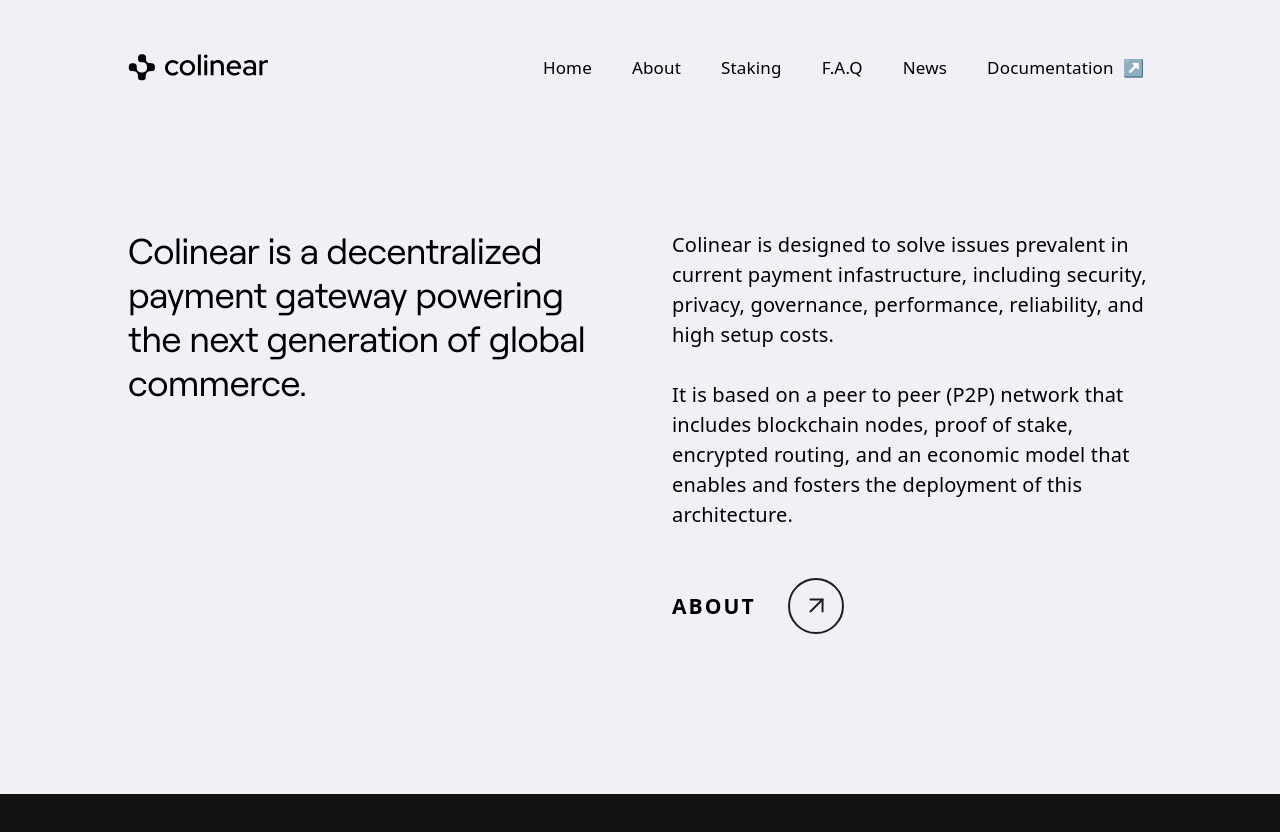
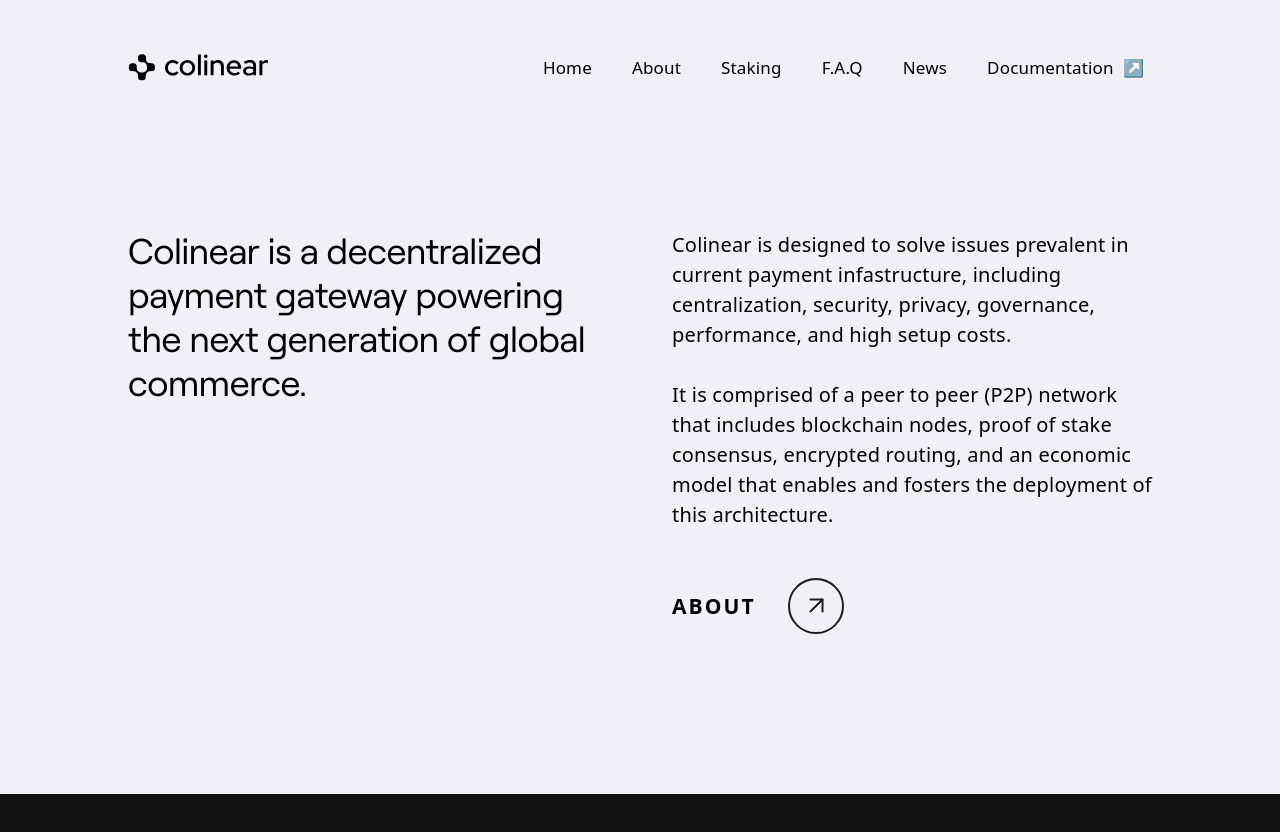
Before and after one commit to colinear-labs/colinear-website, a Nuxt app: page / in a window 1280 px wide. Shown: the top 832 px of the page. Built offline with nearby package versions, Linux system fonts and the light colour scheme.

Commit message:
website wording fixes 1

```diff
--- a/components/About.vue
+++ b/components/About.vue
@@ -9,18 +9,21 @@
     <div class="flex flex-col font-roboto md:w-1/2 w-full md:ml-8 md:mt-0 mt-16">
       <p data-aos="fade-up">
         Colinear is designed to solve issues prevalent in current payment
-        infastructure, including security, privacy, governance, performance,
-        reliability, and high setup costs.
+        infastructure, including centralization, security, privacy, governance,
+        performance, and high setup costs.
         <br />
         <br />
-        It is based on a peer to peer (P2P) network that includes blockchain
-        nodes, proof of stake, encrypted routing, and an economic model that
-        enables and fosters the deployment of this architecture.
+        It is comprised of a peer to peer (P2P) network that includes blockchain
+        nodes, proof of stake consensus, encrypted routing, and an economic model
+        that enables and fosters the deployment of this architecture.
       </p>
-      <button class="flex items-center md:mt-12 mt-14" data-aos="fade-up">
-        <div class="mr-8">ABOUT</div>
-        <img src="~/static/arrow.svg" />
-      </button>
+
+      <nuxt-link to="/about">
+        <button class="flex items-center md:mt-12 mt-14" data-aos="fade-up">
+          <div class="mr-8">ABOUT</div>
+          <img src="~/static/arrow.svg" />
+        </button>
+      </nuxt-link>
     </div>
   </div>
 </template>
--- a/components/Compare.vue
+++ b/components/Compare.vue
@@ -6,19 +6,19 @@
       <h4 class="font-roboto mt-10" data-aos="fade-in">Trust-based</h4>
       <div class="flex font-roboto items-center mt-8" data-aos="fade-in">
         <img src="~/static/close.svg" class="mr-4" />
-        <p>Data Security is third-party dependent.</p>
+        <p>Dependent on a third-party organizations.</p>
       </div>
       <div class="flex font-roboto items-center mt-7" data-aos="fade-in">
         <img src="~/static/close.svg" class="mr-4" />
-        <p>No Privacy.</p>
+        <p>Users must go through a registration process.</p>
       </div>
       <div class="flex font-roboto items-center mt-7" data-aos="fade-in">
         <img src="~/static/close.svg" class="mr-4" />
-        <p>High-fees, not optimal performance.</p>
+        <p>Processing providers take a fee from each payment.</p>
       </div>
       <div class="flex font-roboto items-center mt-7" data-aos="fade-in">
         <img src="~/static/close.svg" class="mr-4" />
-        <p>Controlled by payment providers solely.</p>
+        <p>Fully controlled by processing providers.</p>
       </div>
     </div>
     <div class="flex flex-col md:w-1/2 w-full bg-light xl:pl-32 lg:pl-12 md:pl-8 px-4 md:pt-28 pt-16 md:pb-32 pb-20">
@@ -27,19 +27,19 @@
       <h4 class="font-roboto mt-10" data-aos="fade-in">Decentralized</h4>
       <div class="flex font-roboto items-center mt-8" data-aos="fade-in">
         <img src="~/static/check-circle.svg" class="mr-4" />
-        <p>True End-to-End Data Security.</p>
+        <p>Run by the community. Can be self-hosted.</p>
       </div>
       <div class="flex font-roboto items-center mt-7" data-aos="fade-in">
         <img src="~/static/check-circle.svg" class="mr-4" />
-        <p>Privacy by default.</p>
+        <p>No business registration is required.</p>
       </div>
       <div class="flex font-roboto items-center mt-7" data-aos="fade-in">
         <img src="~/static/check-circle.svg" class="mr-4" />
-        <p>Best possible performance.</p>
+        <p>No processing fees.</p>
       </div>
       <div class="flex font-roboto items-center mt-7" data-aos="fade-in">
         <img src="~/static/check-circle.svg" class="mr-4" />
-        <p>Governed by its Users.</p>
+        <p>Governed by its users.</p>
       </div>
     </div>
   </div>
--- a/components/Participate.vue
+++ b/components/Participate.vue
@@ -7,11 +7,11 @@
     <div class="flex md:flex-row flex-col font-roboto justify-between mt-16" data-aos="fade-in">
       <p class="md:mr-10 md:mb-0 mb-10">
         <b class="font-semibold">Full nodes</b> - share and monetize their
-        compute resources.
+        blockchain nodes.
       </p>
       <p class="md:mr-10 md:mb-0 mb-10">
-        <b class="font-semibold">Validators</b> - validate and audit payment
-        node opperators.
+        <b class="font-semibold">Validators</b> - validate and audit full
+        node operators.
       </p>
       <p>
         <b class="font-semibold">End Users</b> - integrate Colinear
--- a/components/Product.vue
+++ b/components/Product.vue
@@ -9,9 +9,10 @@
       </div>
       <div class="flex flex-col font-roboto md:w-1/2 w-full md:ml-8 md:mt-1 mt-14">
         <p data-aos="fade-up">
-          Colinear is designed to solve issues prevalent in current payment
-          infastructure, including security, privacy, governance, performance,
-          reliability, and high setup costs.
+          Colinear is P2P— not a centralized financial institution.
+          Its code is open for viewing by auditors and contributions from
+          the general public. It's simple to use, easy to integrate,
+          and can easily be self-hosted if necessary.
         </p>
         <button class="flex items-center md:mt-12 mt-14" data-aos="fade-up">
           <div class="mr-8">GET STARTED</div>
--- a/components/v2/Roadmap.vue
+++ b/components/v2/Roadmap.vue
@@ -15,7 +15,7 @@
         <div class="flex items-start mt-28">
             <p class="text-md uppercase tracking-wide leading-tight text-gray-600 w-1/3" data-aos="fade-up">FEB-MAR 2022</p>
             <div class="flex flex-col w-1/4 mr-16" data-aos="fade-up">
-                <p class="text-2xl font-bold tracking-tight text-gray-800 mb-3">3. Node Opperator Onboarding</p>
+                <p class="text-2xl font-bold tracking-tight text-gray-800 mb-3">3. Node Operator Onboarding</p>
                 <p class="text-lg text-gray-500">Lorem ipsum dolor sit amet, consectetur adipiscing elit. Vestibulum auctor ac nunc in aliquet.</p>
             </div>
             <div class="flex flex-col w-1/4" data-aos="fade-up">
```
